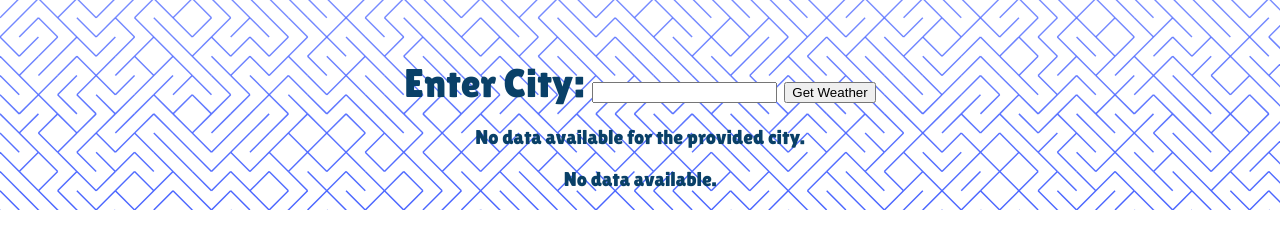
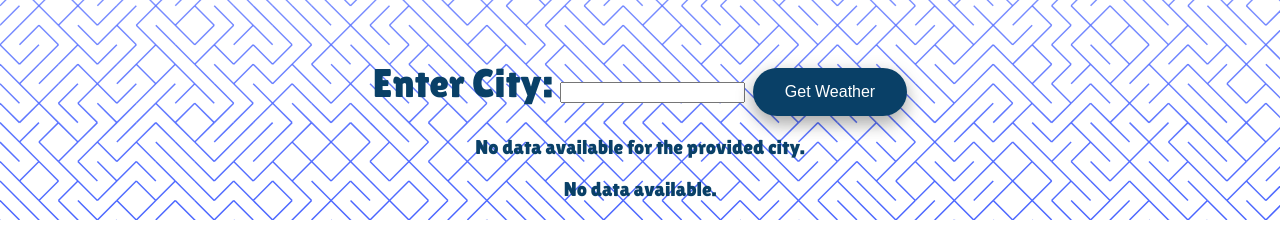
Before and after one commit to Maciejowskii/weather, a Django app: page / in a window 1280 px wide. Shown: the part 559-800 px from the top of the page. Run offline with Django 4.2, Linux system fonts and the light colour scheme.

Commit message:
button gicik

```diff
--- a/weatherForecast/forecast/static/style.css
+++ b/weatherForecast/forecast/static/style.css
@@ -40,3 +40,18 @@ body {background-color: white;
     font-weight: 200;
     line-height: normal;
 }
+#button{
+    background-color: #094067;
+    border: none;
+    color: white;
+    padding: 15px 32px;
+    text-align: center;
+    text-decoration: none;
+    display: inline-block;
+    font-size: 16px;
+    border-radius: 24px;
+    box-shadow: 0 8px 16px 0 rgba(0,0,0,0.2), 0 6px 20px 0 rgba(0,0,0,0.19);
+}
+#button:hover{
+    background-color: #0095ff;
+}
--- a/weatherForecast/templates/core/main.html
+++ b/weatherForecast/templates/core/main.html
@@ -23,7 +23,7 @@
             {% csrf_token %}
             <label for="city">Enter City: </label>
             <input type="text" id="city" name="city" required>
-            <input type="submit" value="Get Weather">
+            <input type="submit" id="button" value="Get Weather">
         </form>
     </div>
     <div id="CityInfoTop">
```
